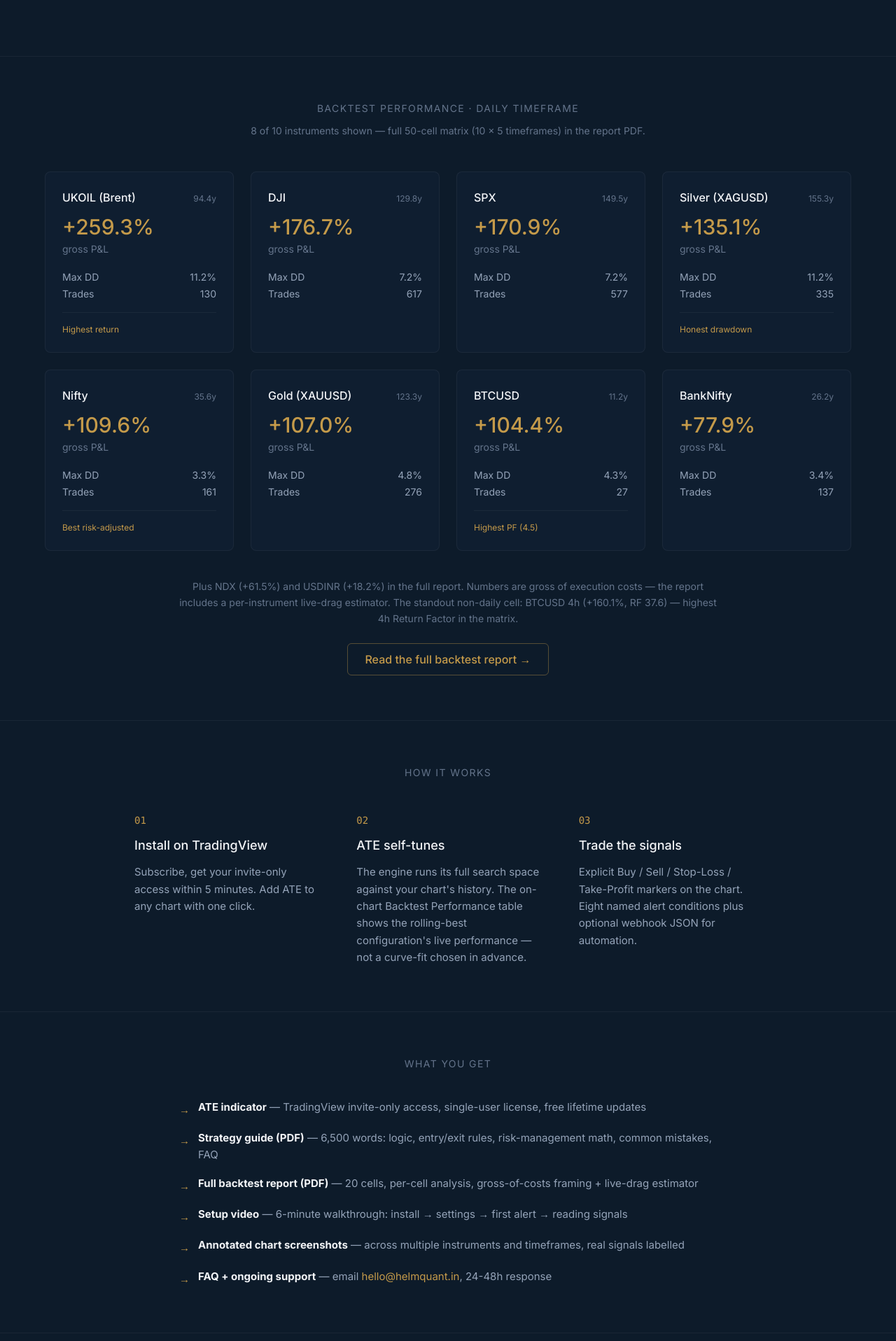
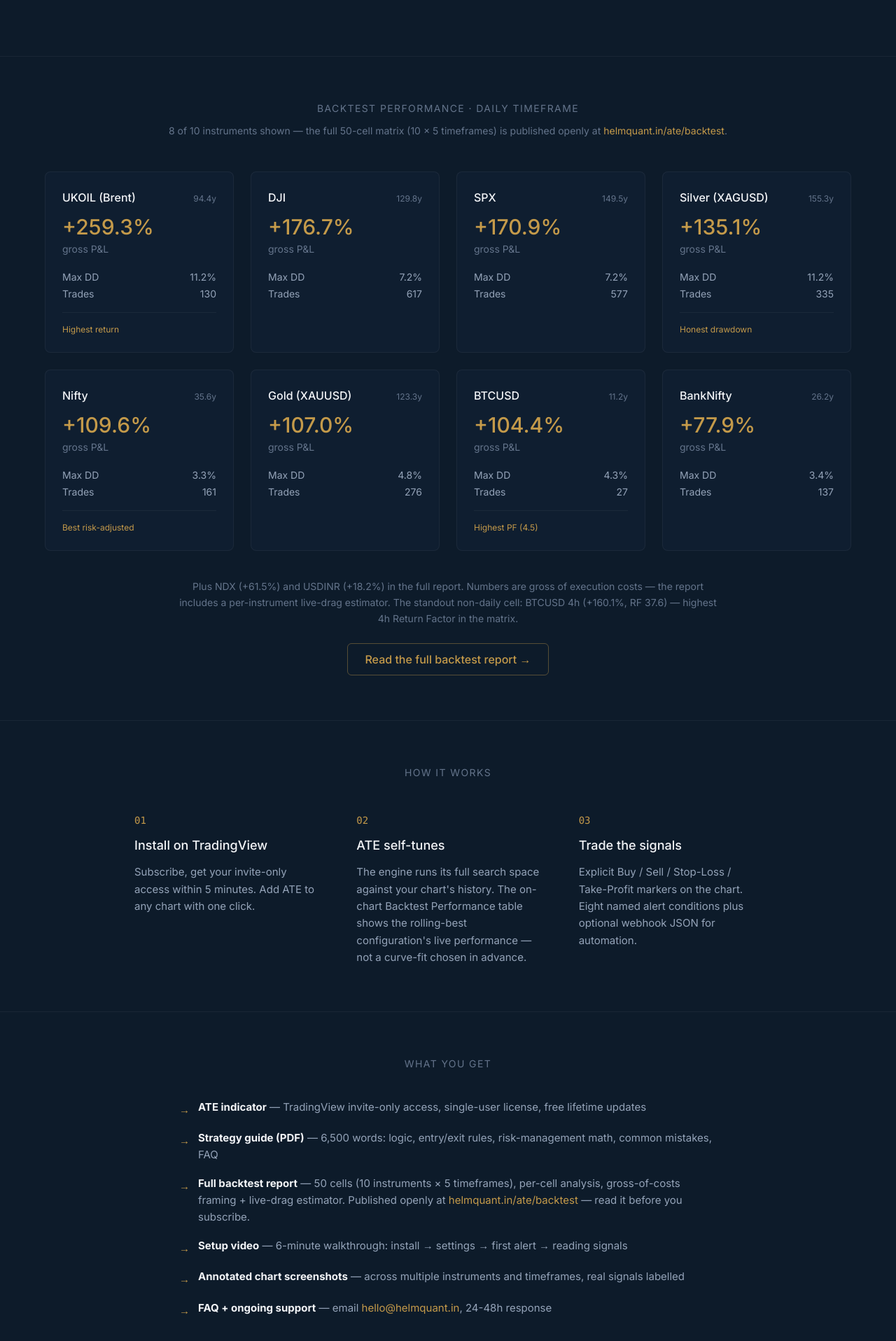
Before and after one commit to helmquant/helmquant.github.io, a Next.js app: page /ate in a window 1280 px wide. Shown: the part 564-2480 px from the top of the page at 70% size. Built offline with nearby package versions, Linux system fonts and the light colour scheme.

Commit message:
Replace stale 'backtest report PDF' references with public webpage link

```diff
--- a/app/ate/page.tsx
+++ b/app/ate/page.tsx
@@ -97,7 +97,7 @@ export default function AtePage() {
             Backtest performance · daily timeframe
           </h2>
           <p className="text-sm text-muted-dim text-center mb-12">
-            8 of 10 instruments shown — full 50-cell matrix (10 × 5 timeframes) in the report PDF.
+            8 of 10 instruments shown — the full 50-cell matrix (10 × 5 timeframes) is published openly at <Link href="/ate/backtest" className="text-gold hover:text-gold-dim transition-colors">helmquant.in/ate/backtest</Link>.
           </p>
           <div className="grid sm:grid-cols-2 lg:grid-cols-4 gap-6">
             <BacktestCard
@@ -218,7 +218,7 @@ export default function AtePage() {
               <strong className="text-foreground">Strategy guide (PDF)</strong> — 6,500 words: logic, entry/exit rules, risk-management math, common mistakes, FAQ
             </BundleItem>
             <BundleItem>
-              <strong className="text-foreground">Full backtest report (PDF)</strong> — 20 cells, per-cell analysis, gross-of-costs framing + live-drag estimator
+              <strong className="text-foreground">Full backtest report</strong> — 50 cells (10 instruments × 5 timeframes), per-cell analysis, gross-of-costs framing + live-drag estimator. Published openly at <Link href="/ate/backtest" className="text-gold hover:text-gold-dim transition-colors">helmquant.in/ate/backtest</Link> — read it before you subscribe.
             </BundleItem>
             <BundleItem>
               <strong className="text-foreground">Setup video</strong> — 6-minute walkthrough: install → settings → first alert → reading signals
```
